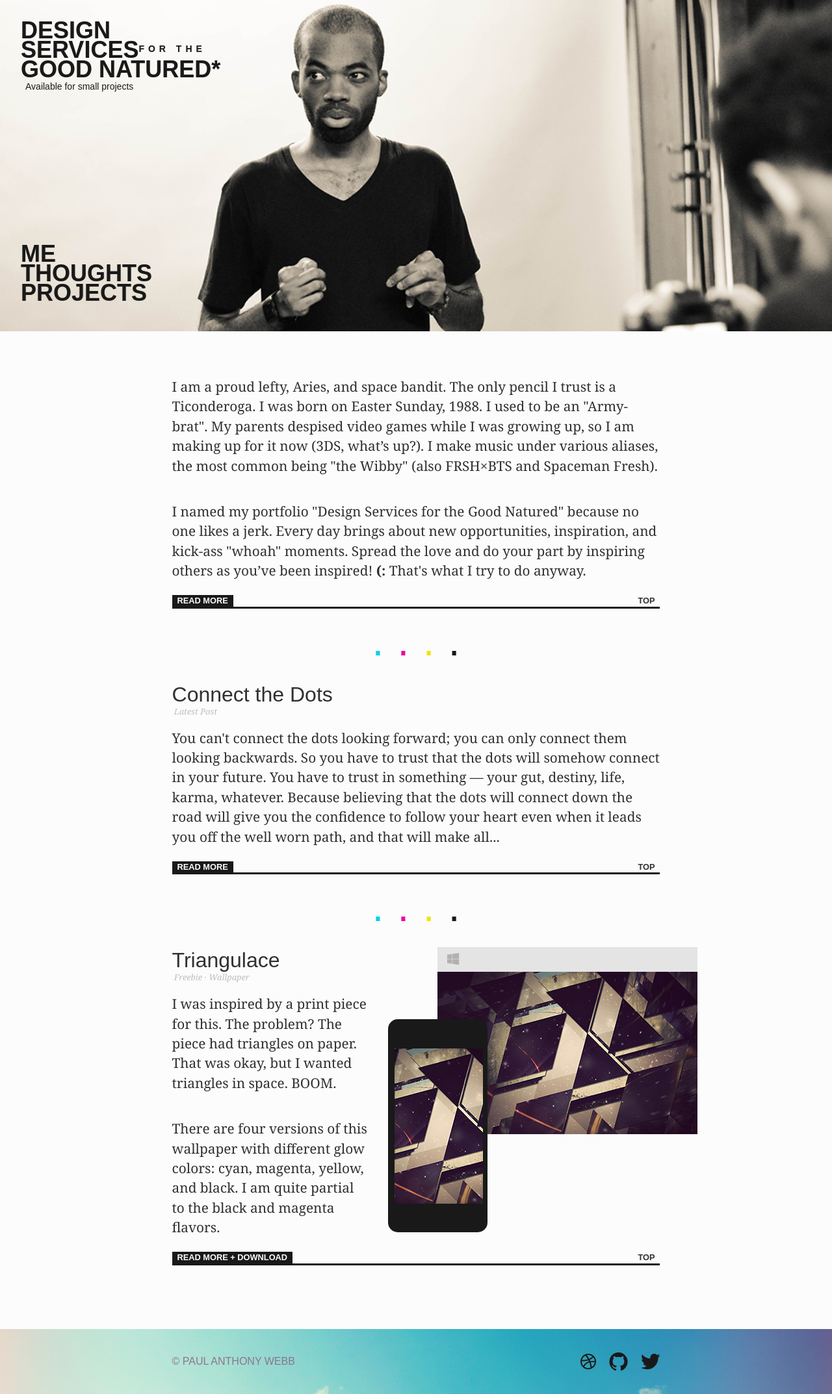
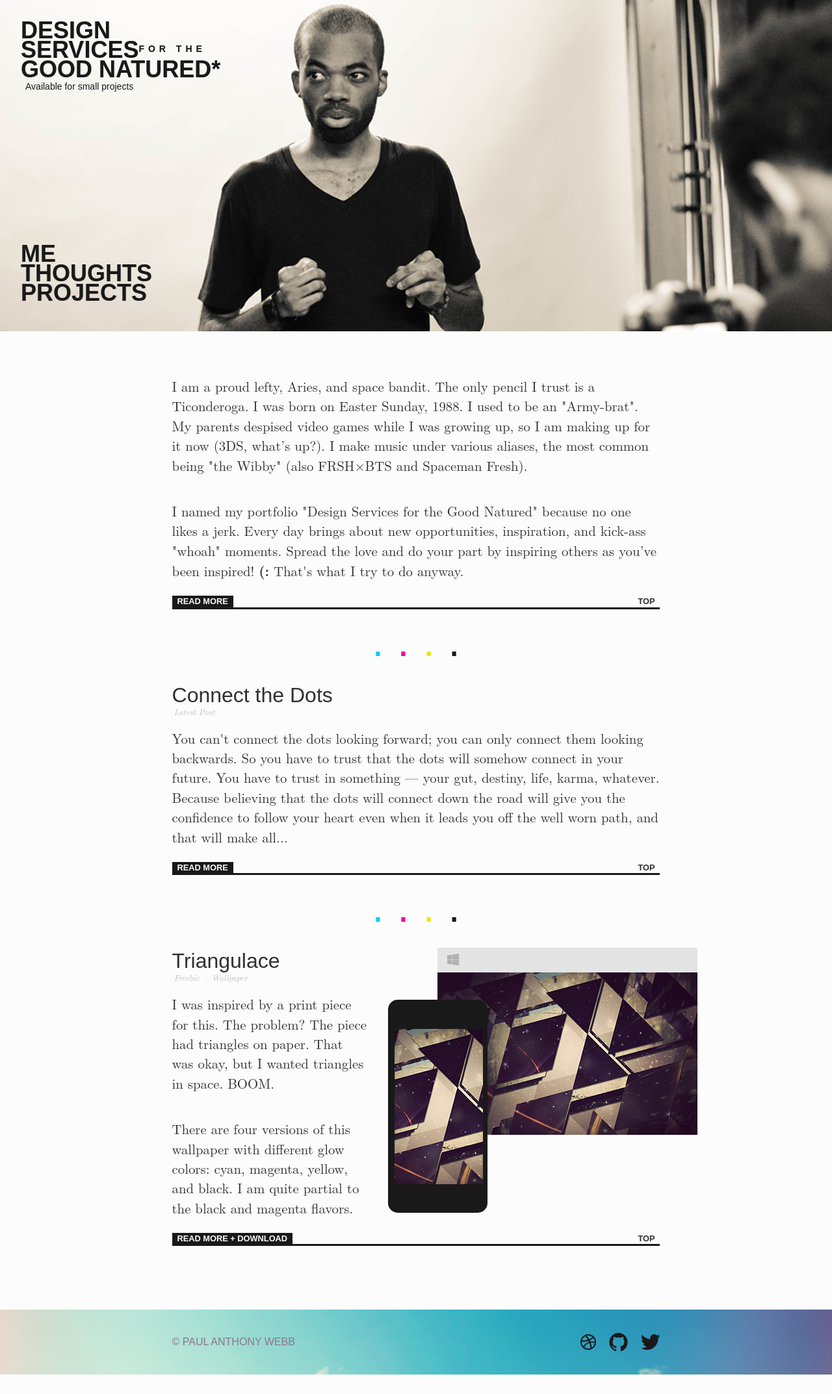
Before and after one commit to NetOpWibby/DSGN, a Jekyll site: the page built from index.html, in a window 1280 px wide. Shown: the whole page at 65% size. Built offline with Jekyll 4.4.1, drawn with Linux system fonts in a browser that asks for light colours; some web fonts are replaced; Markdown is read by kramdown in place of the engine named in the settings; comment, search, counter and statistics services are not loaded; after the commit the page ends 2116 px from its top, so only the background shows below that.

Commit message:
Fixed font issue due to Brick.im changing font name

```diff
--- a/css/_base.scss
+++ b/css/_base.scss
@@ -89,13 +89,13 @@ $key:       rgba(25, 25, 25, 1);    // #191919;
 @import url(http://brick.a.ssl.fastly.net/Source+Sans+Pro:300,300i,400,400i,600,700);
 @import url(http://brick.a.ssl.fastly.net/Source+Code+Pro:400);
 @import url(http://brick.a.ssl.fastly.net/Alegreya:400,400i,700);
-@import url(http://brick.a.ssl.fastly.net/Latin+Modern:400,400i,700,700i);
+@import url(http://brick.a.ssl.fastly.net/Latin+Modern+Roman:400,400i,700,700i);
 
 @mixin unicode { font-family: Arial, Verdana, Geneva, sans-serif; }
 
 @mixin mono { font-family: "Source Code Pro", "Courier New", monospace; }
 @mixin sans { font-family: "Source Sans Pro", Arial, sans-serif; }
-@mixin serif { font-family: "Latin Modern", Alegreya, Georgia, serif; }
+@mixin serif { font-family: "Latin Modern Roman", Alegreya, Georgia, serif; }
 @mixin icon { font-family: "Ionicons"; }
 
 @mixin hide-text {
```
Also changed, not shown: css/style.css.
